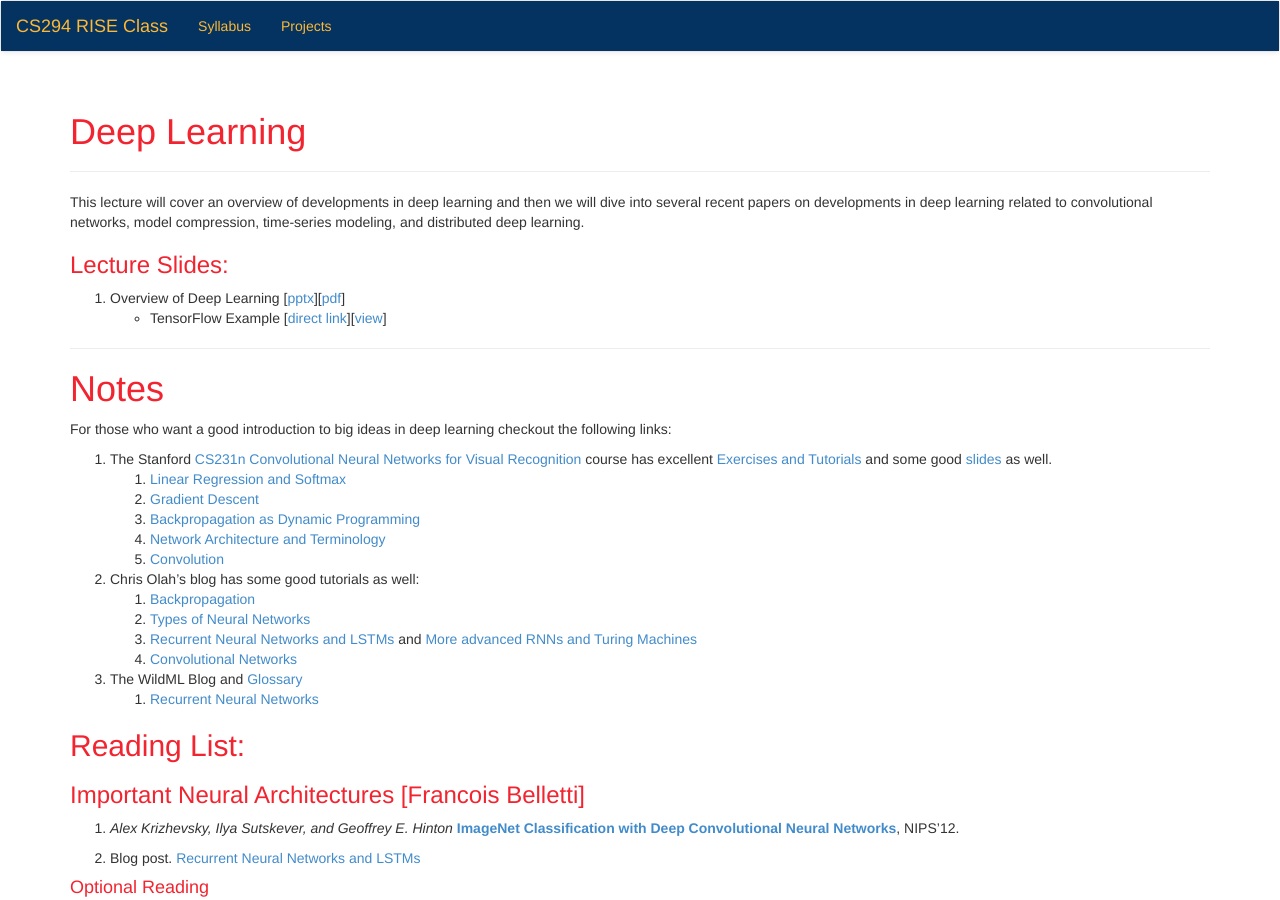
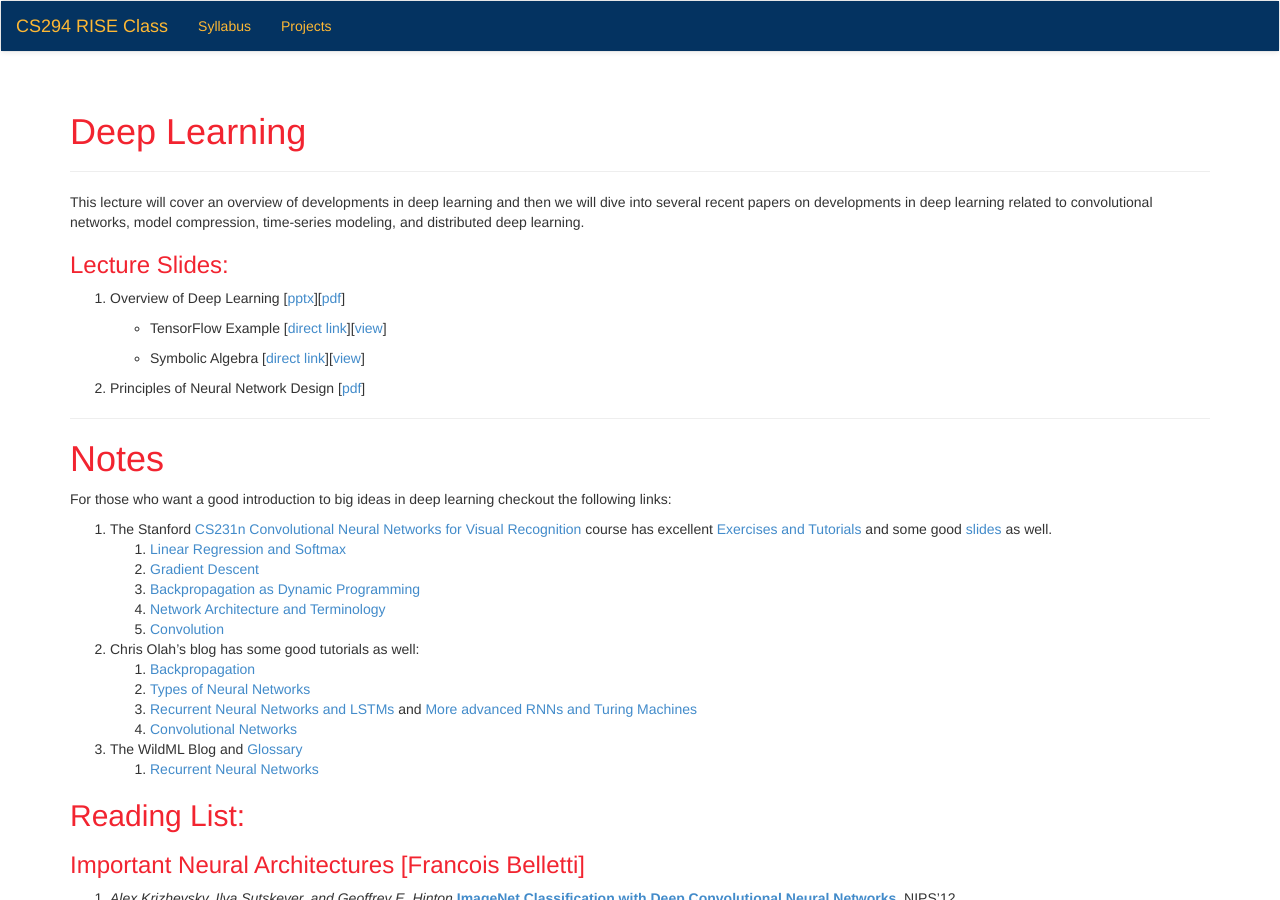
Before and after one commit to ucbrise/cs294-rise-fa16, a Jekyll site: the page built from deep_learning.md, in a window 1280 px wide and 900 px high. Built offline with Jekyll 4.4.1, drawn with Linux system fonts in a browser that asks for light colours; nearby versions of some CDN libraries.

Commit message:
adding more content

```diff
--- a/deep_learning.md
+++ b/deep_learning.md
@@ -10,7 +10,13 @@ This lecture will cover an overview of developments in deep learning and then we
 ### Lecture Slides:
 
 1. Overview of Deep Learning [[pptx](assets/slides/overview_of_deep_learning_final.pptx)][[pdf](assets/slides/overview_of_deep_learning_final.pdf)]
-   * TensorFlow Example [[direct link](assets/slides/two_hidden_layers_tensorflow_example.ipynb)][[view](f)]
+
+   * TensorFlow Example [[direct link](assets/slides/two_hidden_layers_tensorflow_example.ipynb)][[view](https://github.com/ucbrise/cs294-rise-fa16/blob/gh-pages/assets/slides/two_hidden_layers_tensorflow_example.ipynb)]
+
+   * Symbolic Algebra [[direct link](assets/slides/symbolic_algebra.ipynb)][[view](https://github.com/ucbrise/cs294-rise-fa16/blob/gh-pages/assets/slides/symbolic_algebra.ipynb)]
+
+1. Principles of Neural Network Design [[pdf](assets/slides/principles_of_neural_network_design.pdf)]
+
 
 
 ---
```
Also changed, not shown: 1 other file.
